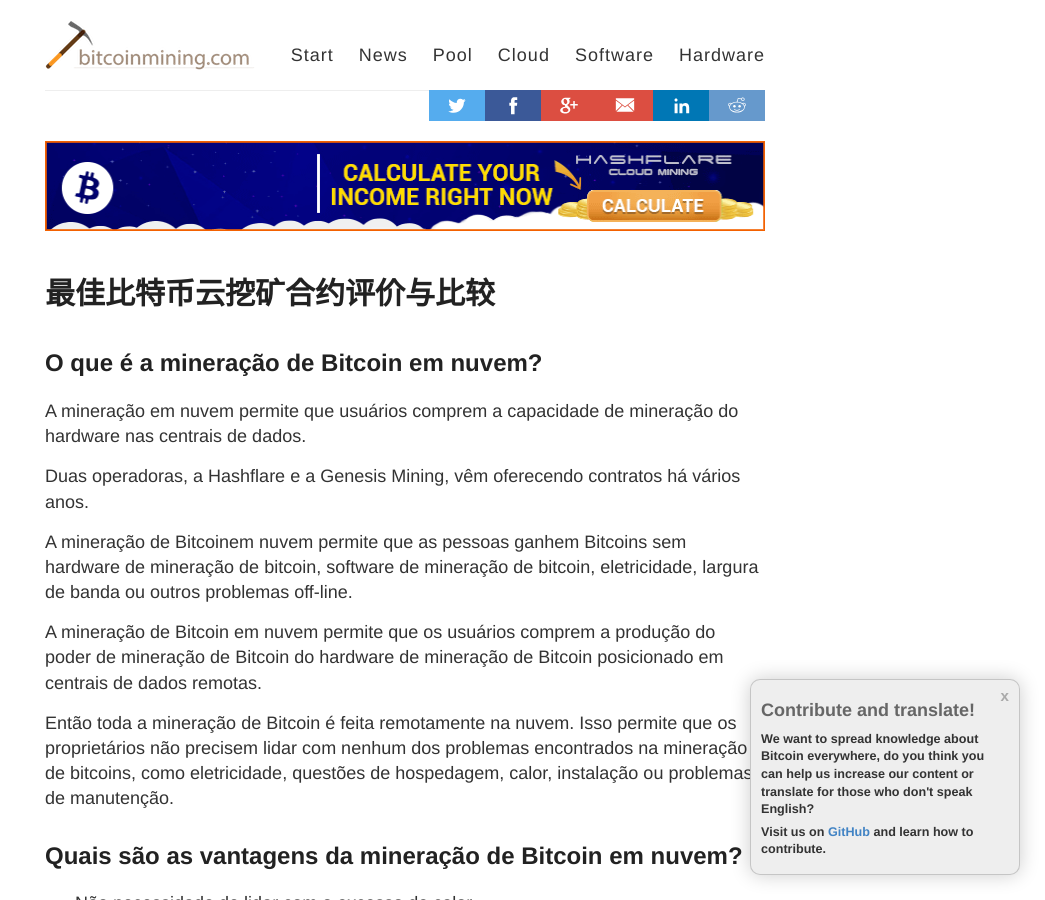
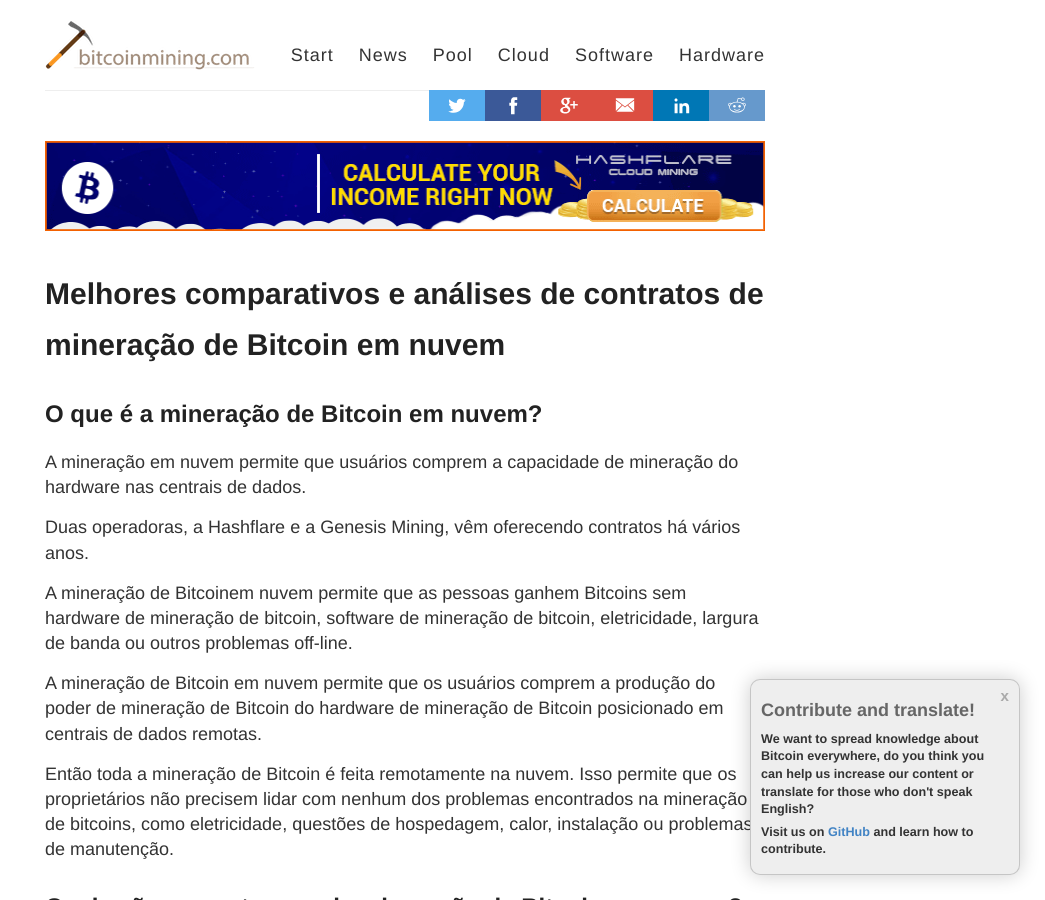
Before and after one commit to vesk4000/bm, a Jekyll site: the page built from translations/cloud/pt-br-cloud.md, in a window 1280 px wide and 900 px high. Shown: the whole window, without its empty margins (235-1280 px from the left). Built offline with Jekyll 4.4.1, drawn with Linux system fonts in a browser that asks for light colours; nearby versions of some CDN libraries; comment, search, counter and statistics services are not loaded.

Commit message:
Update pt-br-cloud.md

```diff
--- a/translations/cloud/pt-br-cloud.md
+++ b/translations/cloud/pt-br-cloud.md
@@ -1,7 +1,7 @@
 ---
 layout: post
-title: 最佳比特币云挖矿合约评价与比较
-description: 最佳比特币云挖矿合约评价与比较
+title: Melhores comparativos e análises de contratos de mineração de Bitcoin em nuvem
+description: Melhores comparativos e análises de contratos de mineração de Bitcoin em nuvem
 author: Melvin Draupnir
 author-url: /melvin-draupnir/
 published: true
```
